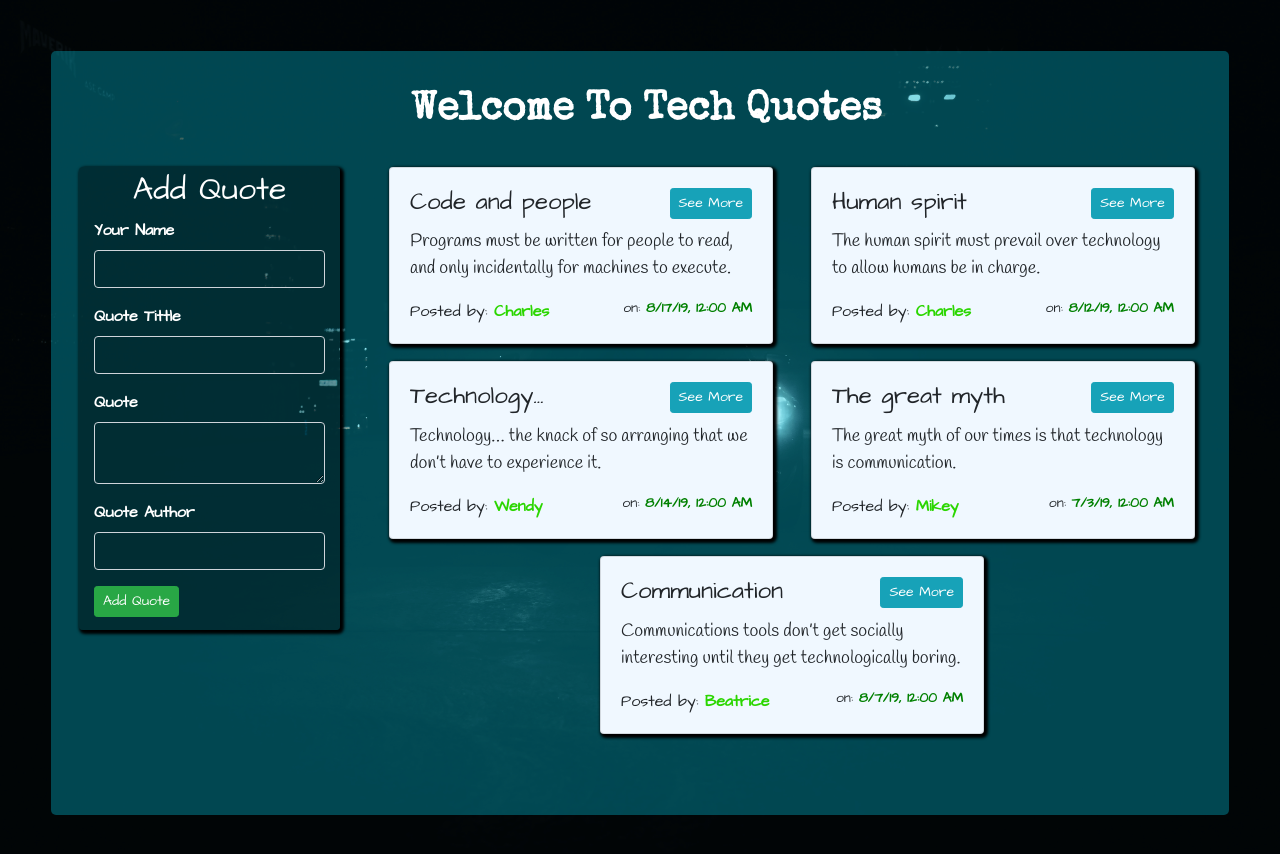
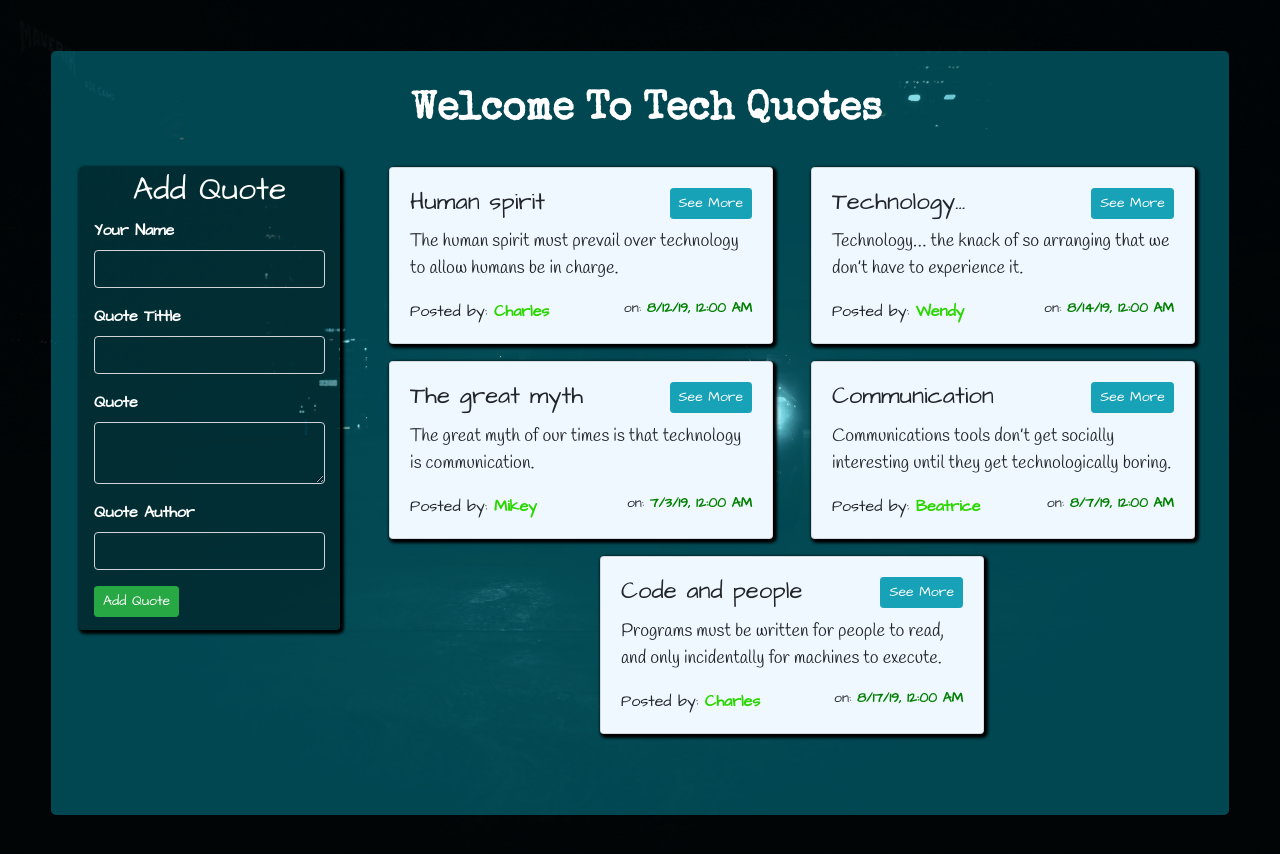
Before and after one commit to Owiti-Charles/Quotes-app, an Angular app: page / in a window 1280 px wide. Shown: the top 854 px of the page. Built offline with nearby package versions, Linux system fonts and the light colour scheme; a web font is replaced by a local one; what @sweetalert2/ngx-sweetalert2 would draw is missing.

Commit message:
Update quotes array to all have 0 upvotes

```diff
--- a/src/app/quotes/quotes.component.ts
+++ b/src/app/quotes/quotes.component.ts
@@ -9,11 +9,11 @@ import { Quote } from '../quote';
 export class QuotesComponent implements OnInit {
   title = 'welcome to tech quotes';
   quotes:Quote[] = [
-    new Quote (1,'Charles','Human spirit','The human spirit must prevail over technology to allow humans be in charge.','Albert Einstein', new Date(2019,7,12),2,0),
-    new Quote (2,'Wendy','Technology…','Technology… the knack of so arranging  that we don’t have to experience it.','Max Frisch',new Date(2019,7,14),1,0),
+    new Quote (1,'Charles','Human spirit','The human spirit must prevail over technology to allow humans be in charge.','Albert Einstein', new Date(2019,7,12),0,0),
+    new Quote (2,'Wendy','Technology…','Technology… the knack of so arranging  that we don’t have to experience it.','Max Frisch',new Date(2019,7,14),0,0),
     new Quote (3,'Mikey','The great myth','The great myth of our times is that technology is communication.','Libby Larsen',new Date(2019,6,3),0,0),
     new Quote (4,'Beatrice','Communication','Communications tools don’t get socially interesting until they get technologically boring.','Clay Shirky',new Date(2019,7,7),0,0),
-    new Quote (5,'Charles','Code and people','Programs must be written for people to read, and only incidentally for machines to execute.','Harold Abelson',new Date(2019,7,17),5,0),
+    new Quote (5,'Charles','Code and people','Programs must be written for people to read, and only incidentally for machines to execute.','Harold Abelson',new Date(2019,7,17),0,0),
     // new Quote (6,'Alfred','Tech and life','For a list of all the ways technology has failed to improve the quality of life, please press three.','Alice Kahn',new Date(2019,7,15),0,0),
   ];
   get sortQuotes() {
```
